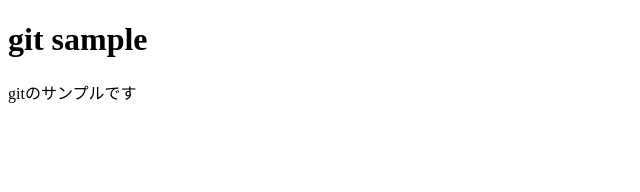
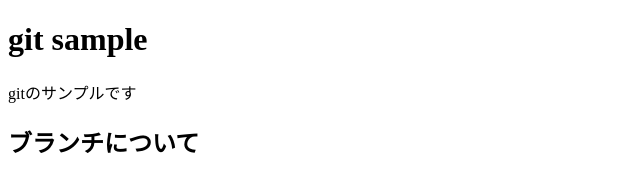
Before and after one commit to ZinMNB/Git_test, a plain HTML site: page index.html in a window 1280 px wide. Shown: the whole page, without its empty margins (0-640 px from the left). Drawn offline with Linux system fonts and the light colour scheme.

Commit message:
add to subtitle

```diff
--- a/index.html
+++ b/index.html
@@ -7,5 +7,6 @@
   <body>
     <h1>git sample</h1>
     <p>gitのサンプルです</p>
+    <h2>ブランチについて</h2>
   </body>
 </html>
```
